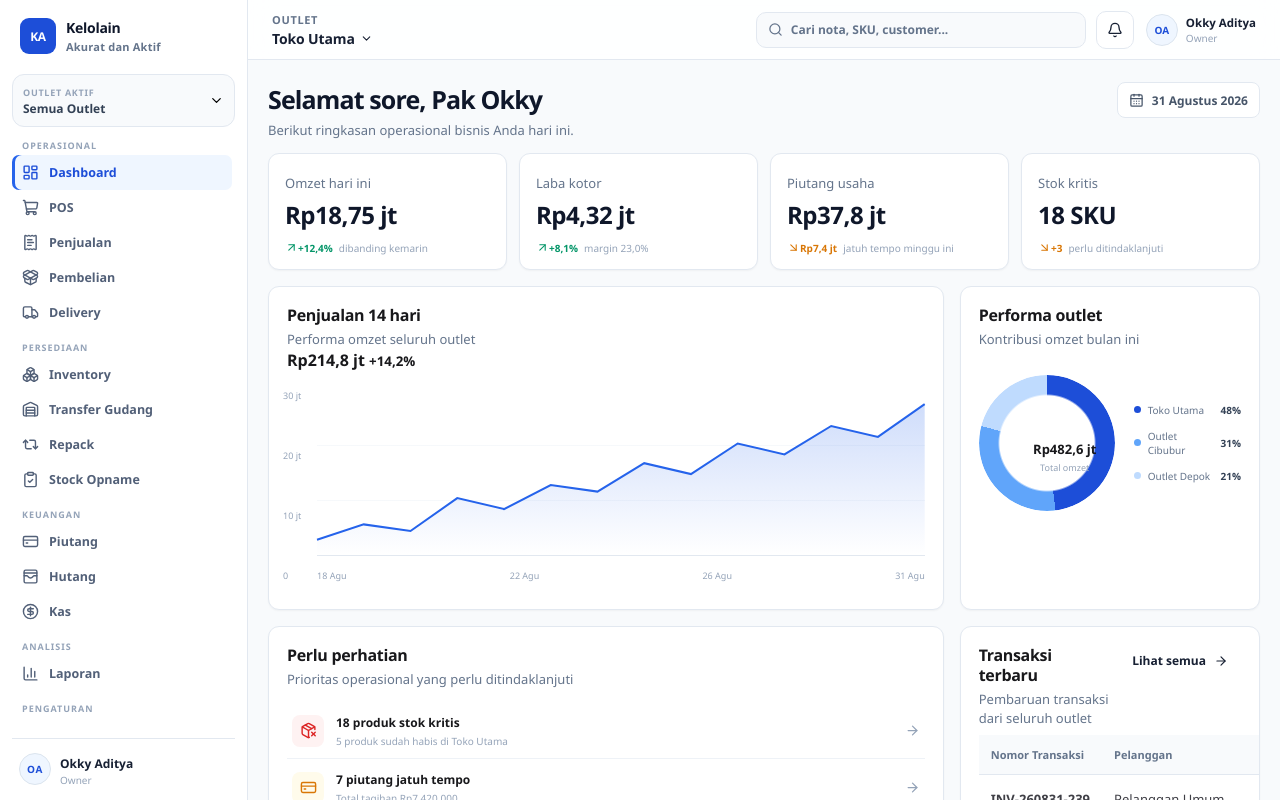
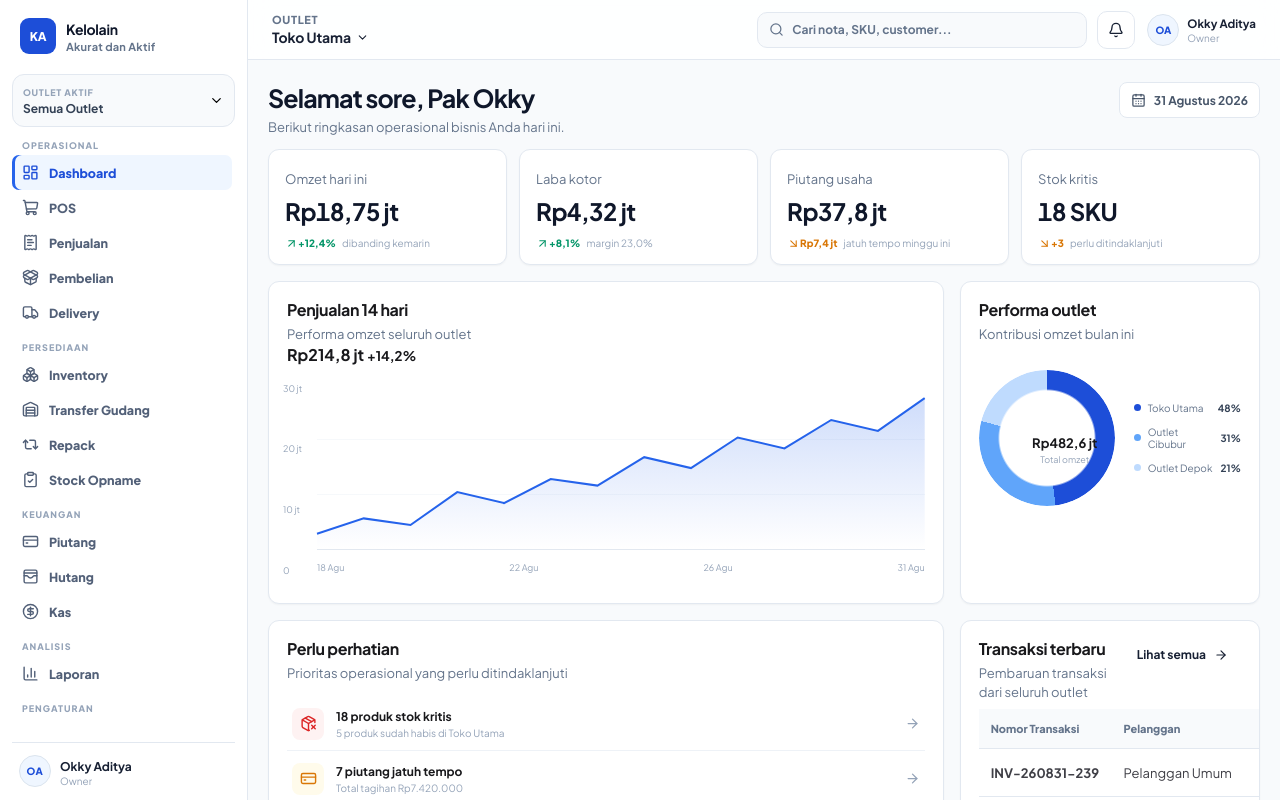
Before and after one commit to solivatestudio/demo-erp-retail, a Next.js app: page / in a window 1280 px wide. Built offline with nearby package versions, Linux system fonts and the light colour scheme.

Commit message:
style(ui): use Plus Jakarta Sans across the app
Co-authored-by: hmad28 <email1.hammad@gmail.com>

```diff
--- a/app/globals.css
+++ b/app/globals.css
@@ -177,6 +177,7 @@ body {
 
 a { color: inherit; text-decoration: none; }
 button, input, select { font: inherit; }
+textarea { font: inherit; }
 button { cursor: pointer; }
 button:disabled { cursor: not-allowed; opacity: .55; }
 
--- a/app/layout.tsx
+++ b/app/layout.tsx
@@ -1,5 +1,12 @@
 import type { Metadata } from "next";
+import { Plus_Jakarta_Sans } from "next/font/google";
 import "./globals.css";
+
+const jakartaSans = Plus_Jakarta_Sans({
+  subsets: ["latin"],
+  display: "swap",
+  variable: "--font-jakarta",
+});
 
 export const metadata: Metadata = {
   title: "Kelolain · Retail & Wholesale ERP",
@@ -13,7 +20,7 @@ export default function RootLayout({
 }) {
   return (
     <html lang="id">
-      <body>{children}</body>
+      <body className={`${jakartaSans.className} ${jakartaSans.variable}`}>{children}</body>
     </html>
   );
 }
```
